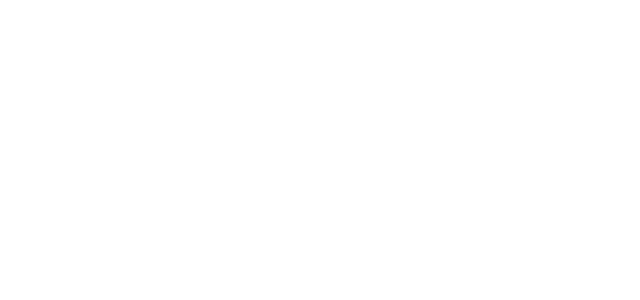
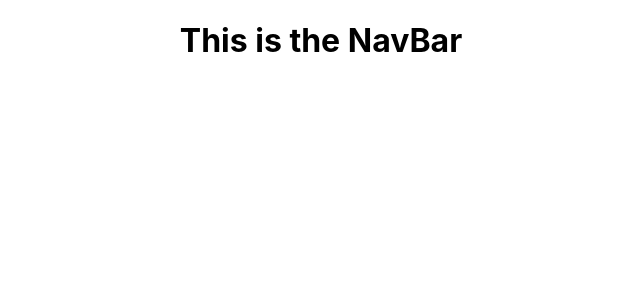
Before and after one commit to BryantCabrera/twocents, a React (Create React App) app: page / in a window 1280 px wide. Shown: the top 300 px of the page, without its empty margins (319-959 px from the left). Built offline with nearby package versions, Linux system fonts and the light colour scheme.

Commit message:
Bryant creates NavBar component and imports it into App.js.

```diff
--- a/src/App.js
+++ b/src/App.js
@@ -1,11 +1,12 @@
 import React, { Component } from 'react';
+import NavBar from './Components/NavBar/NavBar';
 import './App.css';
 
 class App extends Component {
   render() {
     return (
       <div className="App">
-
+        <NavBar />
       </div>
     );
   }
--- /dev/null
+++ b/src/Components/NavBar/NavBar.js
@@ -0,0 +1,13 @@
+import React, { Component } from 'react';
+
+class NavBar extends Component {
+    render(){
+        return(
+            <div>
+                <h1>This is the NavBar</h1>
+            </div>
+        )
+    }
+}
+
+export default NavBar;
```
Also changed, not shown: src/Components/NavBar/NavBar.css (added).
